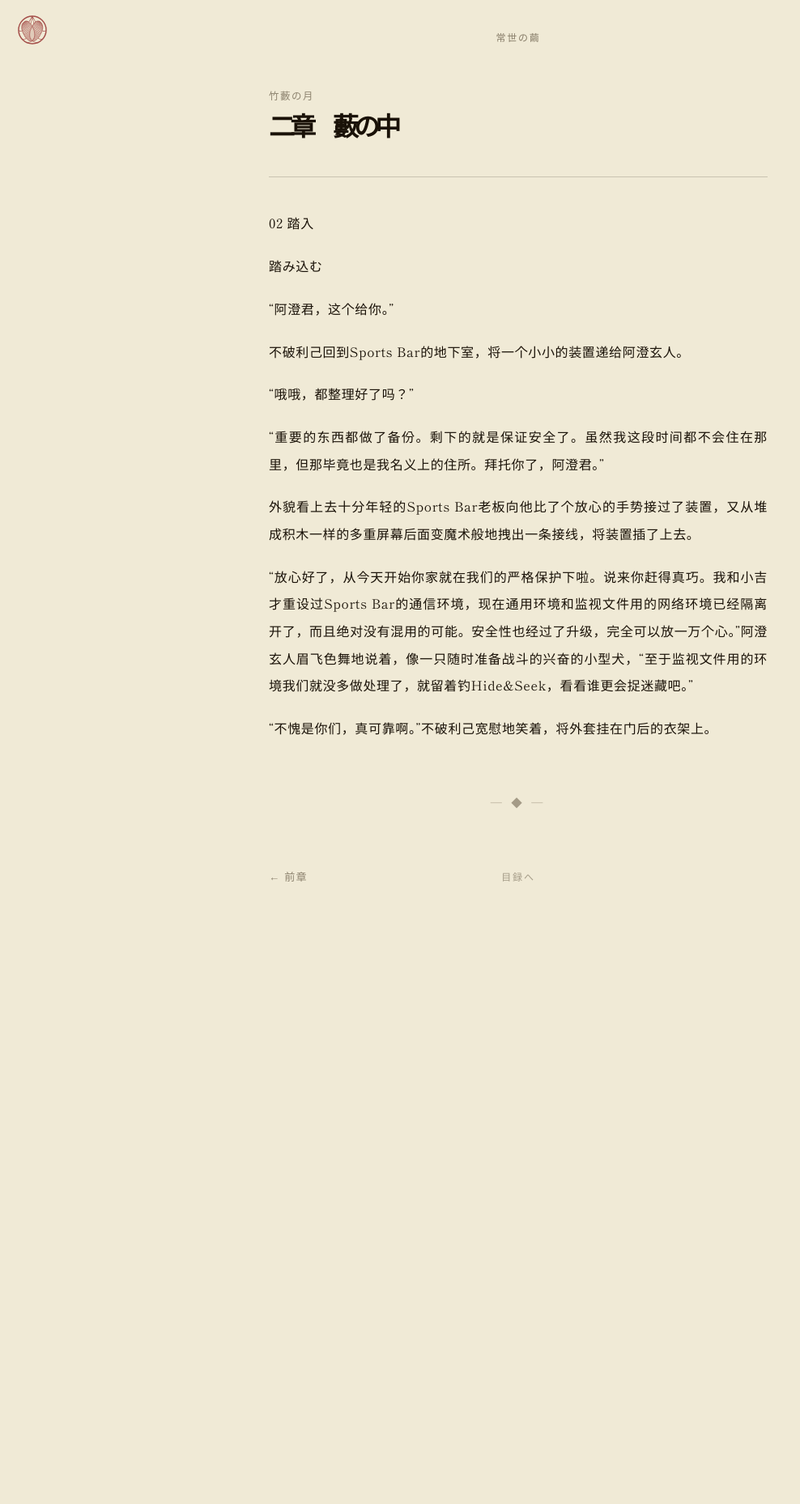
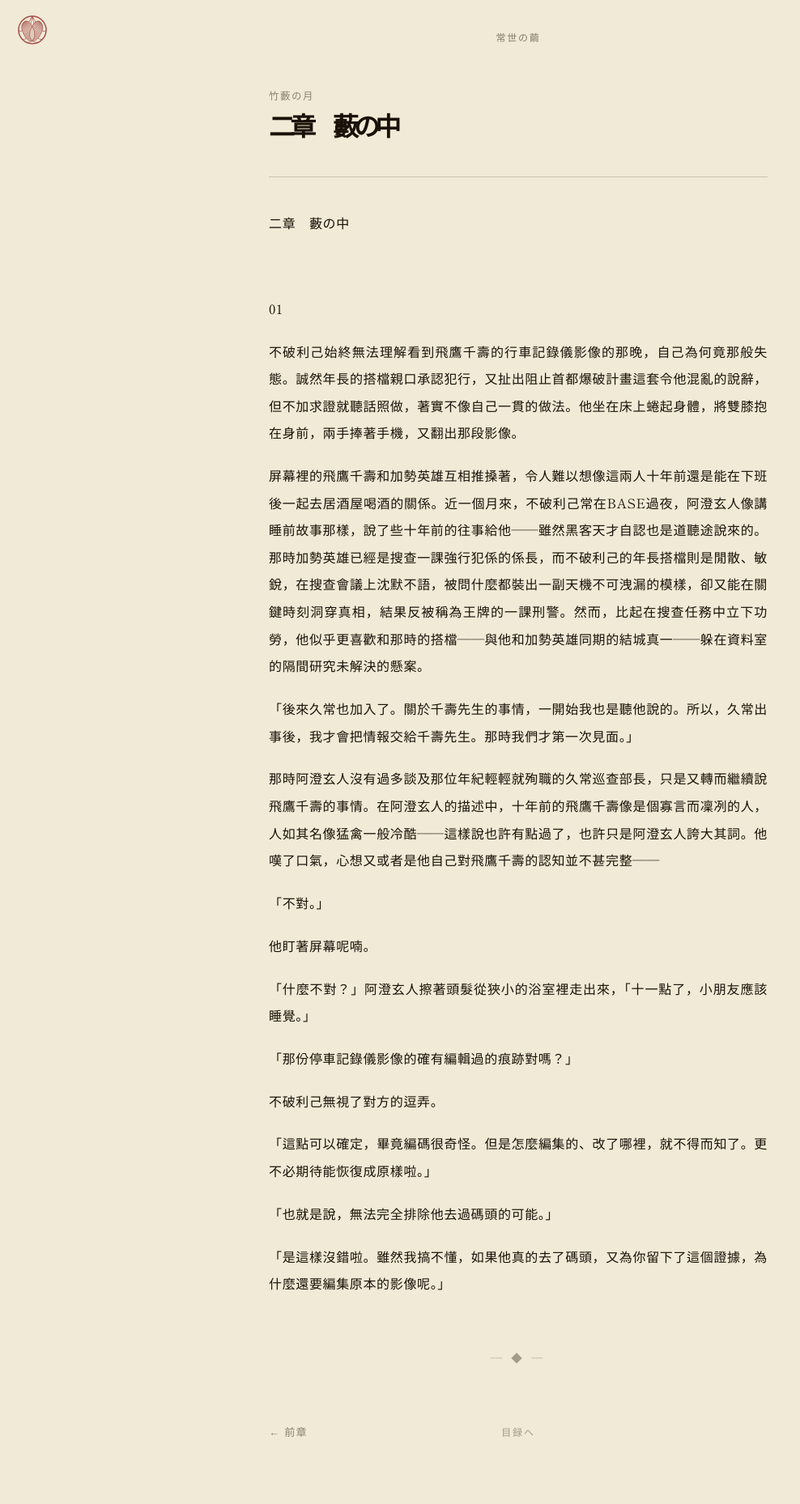
Before and after one commit to AriaYura/eternalnessstudy, a Jekyll site: the page built from posts/takeyabunotsuki/t-02.md, in a window 1280 px wide. Shown: the whole page at 81% size, without its empty margins (0-988 px from the left). Built offline with Jekyll 4.4.1, drawn with Linux system fonts in a browser that asks for light colours; some web fonts are replaced; before the commit the page ends 1172 px from its top, so only the background shows below that.

Commit message:
update t-02-01 0619

```diff
--- a/posts/takeyabunotsuki/t-02.md
+++ b/posts/takeyabunotsuki/t-02.md
@@ -8,20 +8,32 @@ next:
 permalink: /posts/takeyabunotsuki/t-02/
 ---
 
-02 踏入
+二章　藪の中
 
-踏み込む
+<br>
 
-“阿澄君，这个给你。”
+01
 
-不破利己回到Sports Bar的地下室，将一个小小的装置递给阿澄玄人。
+不破利己始終無法理解看到飛鷹千壽的行車記錄儀影像的那晚，自己為何竟那般失態。誠然年長的搭檔親口承認犯行，又扯出阻止首都爆破計畫這套令他混亂的說辭，但不加求證就聽話照做，著實不像自己一貫的做法。他坐在床上蜷起身體，將雙膝抱在身前，兩手捧著手機，又翻出那段影像。
 
-“哦哦，都整理好了吗？”
+屏幕裡的飛鷹千壽和加勢英雄互相推搡著，令人難以想像這兩人十年前還是能在下班後一起去居酒屋喝酒的關係。近一個月來，不破利己常在BASE過夜，阿澄玄人像講睡前故事那樣，說了些十年前的往事給他——雖然黑客天才自認也是道聽途說來的。那時加勢英雄已經是搜查一課強行犯係的係長，而不破利己的年長搭檔則是閒散、敏銳，在搜查會議上沈默不語，被問什麼都裝出一副天機不可洩漏的模樣，卻又能在關鍵時刻洞穿真相，結果反被稱為王牌的一課刑警。然而，比起在搜查任務中立下功勞，他似乎更喜歡和那時的搭檔——與他和加勢英雄同期的結城真一——躲在資料室的隔間研究未解決的懸案。
 
-“重要的东西都做了备份。剩下的就是保证安全了。虽然我这段时间都不会住在那里，但那毕竟也是我名义上的住所。拜托你了，阿澄君。”
+「後來久常也加入了。關於千壽先生的事情，一開始我也是聽他說的。所以，久常出事後，我才會把情報交給千壽先生。那時我們才第一次見面。」
 
-外貌看上去十分年轻的Sports Bar老板向他比了个放心的手势接过了装置，又从堆成积木一样的多重屏幕后面变魔术般地拽出一条接线，将装置插了上去。
+那時阿澄玄人沒有過多談及那位年紀輕輕就殉職的久常巡查部長，只是又轉而繼續說飛鷹千壽的事情。在阿澄玄人的描述中，十年前的飛鷹千壽像是個寡言而凜冽的人，人如其名像猛禽一般冷酷——這樣說也許有點過了，也許只是阿澄玄人誇大其詞。他嘆了口氣，心想又或者是他自己對飛鷹千壽的認知並不甚完整——
 
-“放心好了，从今天开始你家就在我们的严格保护下啦。说来你赶得真巧。我和小吉才重设过Sports Bar的通信环境，现在通用环境和监视文件用的网络环境已经隔离开了，而且绝对没有混用的可能。安全性也经过了升级，完全可以放一万个心。”阿澄玄人眉飞色舞地说着，像一只随时准备战斗的兴奋的小型犬，“至于监视文件用的环境我们就没多做处理了，就留着钓Hide&Seek，看看谁更会捉迷藏吧。”
+「不對。」
 
-“不愧是你们，真可靠啊。”不破利己宽慰地笑着，将外套挂在门后的衣架上。
+他盯著屏幕呢喃。
+
+「什麼不對？」阿澄玄人擦著頭髮從狹小的浴室裡走出來，「十一點了，小朋友應該睡覺。」
+
+「那份停車記錄儀影像的確有編輯過的痕跡對嗎？」
+
+不破利己無視了對方的逗弄。
+
+「這點可以確定，畢竟編碼很奇怪。但是怎麼編集的、改了哪裡，就不得而知了。更不必期待能恢復成原樣啦。」
+
+「也就是說，無法完全排除他去過碼頭的可能。」
+
+「是這樣沒錯啦。雖然我搞不懂，如果他真的去了碼頭，又為你留下了這個證據，為什麼還要編集原本的影像呢。」
```
